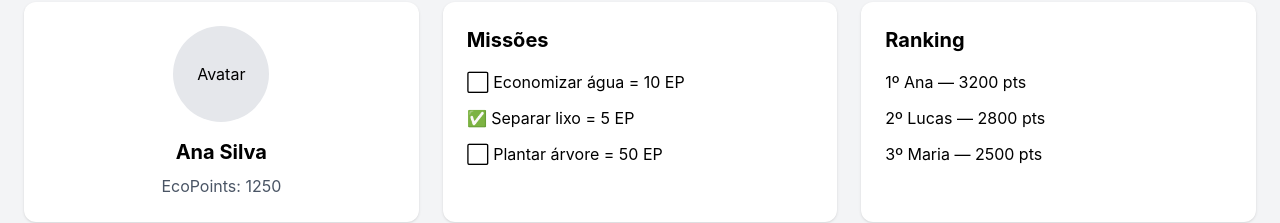
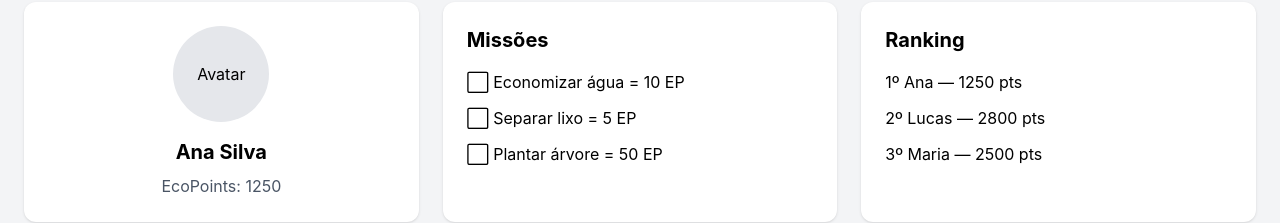
Before and after one commit to U-Ale/Soulbuddy2.0, a React (Vite) app: page /dashboard in a window 1280 px wide. Shown: the part 160-383 px from the top of the page. Built offline with nearby package versions, Linux system fonts and the light colour scheme.

Commit message:
Userstate adicionado no restante do dashboard

```diff
--- a/src/paginas/dashboard/dashboard.tsx
+++ b/src/paginas/dashboard/dashboard.tsx
@@ -4,6 +4,9 @@ function Dashboard() {
 
     const [ecoPoints, setEcoPoints] = useState(1250);
     const [aguaConcluida, setAguaConcluida] = useState(false)
+    const [lixoConcluida, setLixoConcluida] = useState(false);
+    const [arvoreConcluida, setArvoreConcluida] = useState(false);
+
 
   return (
     <div className="min-h-screen bg-gray-100">
@@ -56,8 +59,34 @@ function Dashboard() {
                : "⬜ Economizar água = 10 EP"}
             </button>
             </li>
-            <li>✅ Separar lixo = 5 EP</li>
-            <li>⬜ Plantar árvore = 50 EP</li>
+
+            <li><button
+              onClick={() => {
+              if (!lixoConcluida) {
+              setEcoPoints(ecoPoints + 5);
+              setLixoConcluida(true);
+              }
+              }}
+  >
+              {lixoConcluida
+             ? "✅ Separar lixo = 5 EP"
+             : "⬜ Separar lixo = 5 EP"}
+             </button></li>
+            <li>
+
+            <button
+               onClick={() => {
+               if (!arvoreConcluida) {
+               setEcoPoints(ecoPoints + 50);
+               setArvoreConcluida(true);
+               }
+               }}
+  >
+               {arvoreConcluida
+               ? "✅ Plantar árvore = 50 EP"
+               : "⬜ Plantar árvore = 50 EP"}
+              </button>
+            </li>
           </ul>
         </div>
 
@@ -68,7 +97,7 @@ function Dashboard() {
           </h2>
 
           <div className="space-y-3">
-            <p>1º Ana — 3200 pts</p>
+            <p>1º Ana — {ecoPoints} pts</p>
             <p>2º Lucas — 2800 pts</p>
             <p>3º Maria — 2500 pts</p>
           </div>
--- a/src/paginas/integrantes/integrantes.tsx
+++ b/src/paginas/integrantes/integrantes.tsx
@@ -103,14 +103,14 @@ function Integrantes() {
             </div>
           </div>
 
- {/* Felipe precisa botar o link do git e do link o link do yt é provisorio */}
+          {/* Felipe Passos */}
           <div className="rounded-xl bg-white p-6 text-center shadow-sm">
             <h3 className="text-xl font-bold">Felipe</h3>
             <p className="mt-2 text-gray-600">Front-End Developer</p>
 
             <div className="mt-5 flex justify-center gap-4">
                <a
-                href="https://www.youtube.com/watch?v=yYWebbD6JXg&list=RDyYWebbD6JXg&start_radio=1&t=97s"
+                href="https://www.linkedin.com/in/felipe-passos-110668397/"
                 target="_blank"
                 rel="noopener noreferrer"
                 className="text-blue-600 hover:underline"
```
